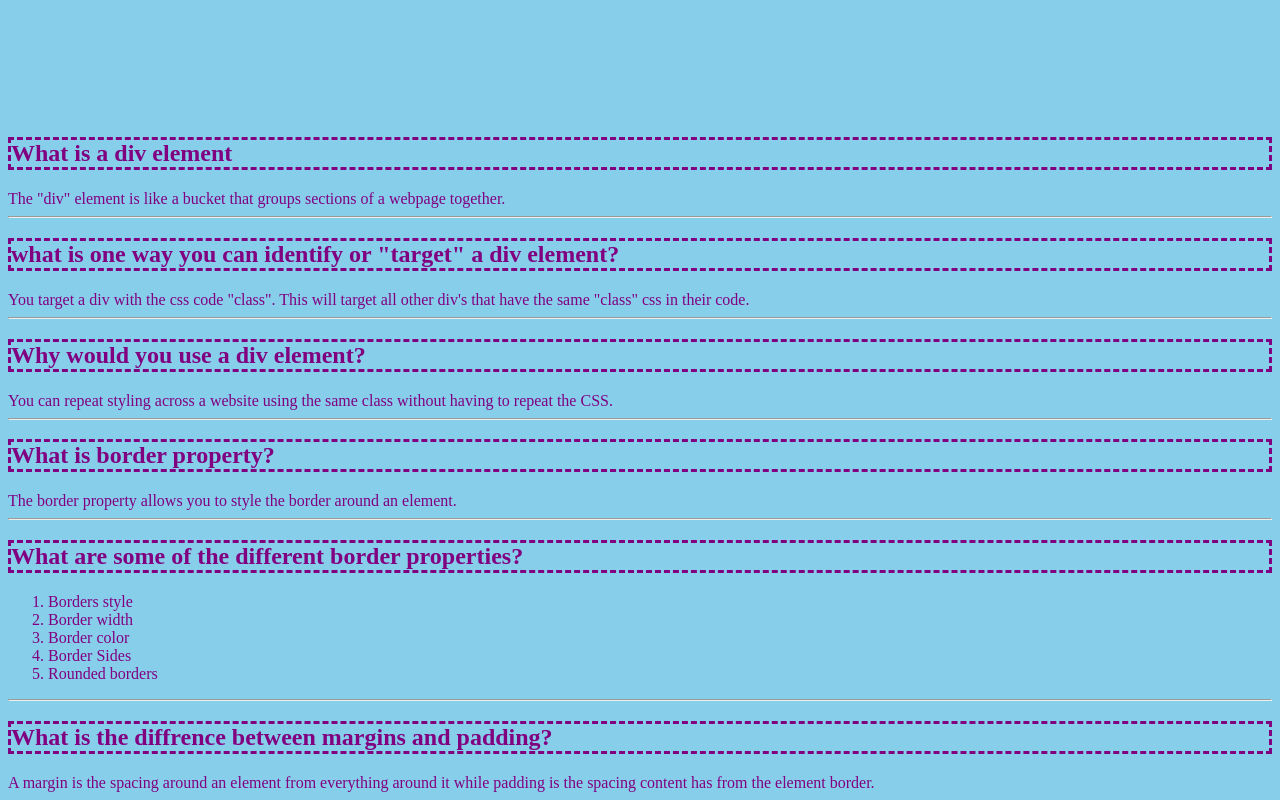
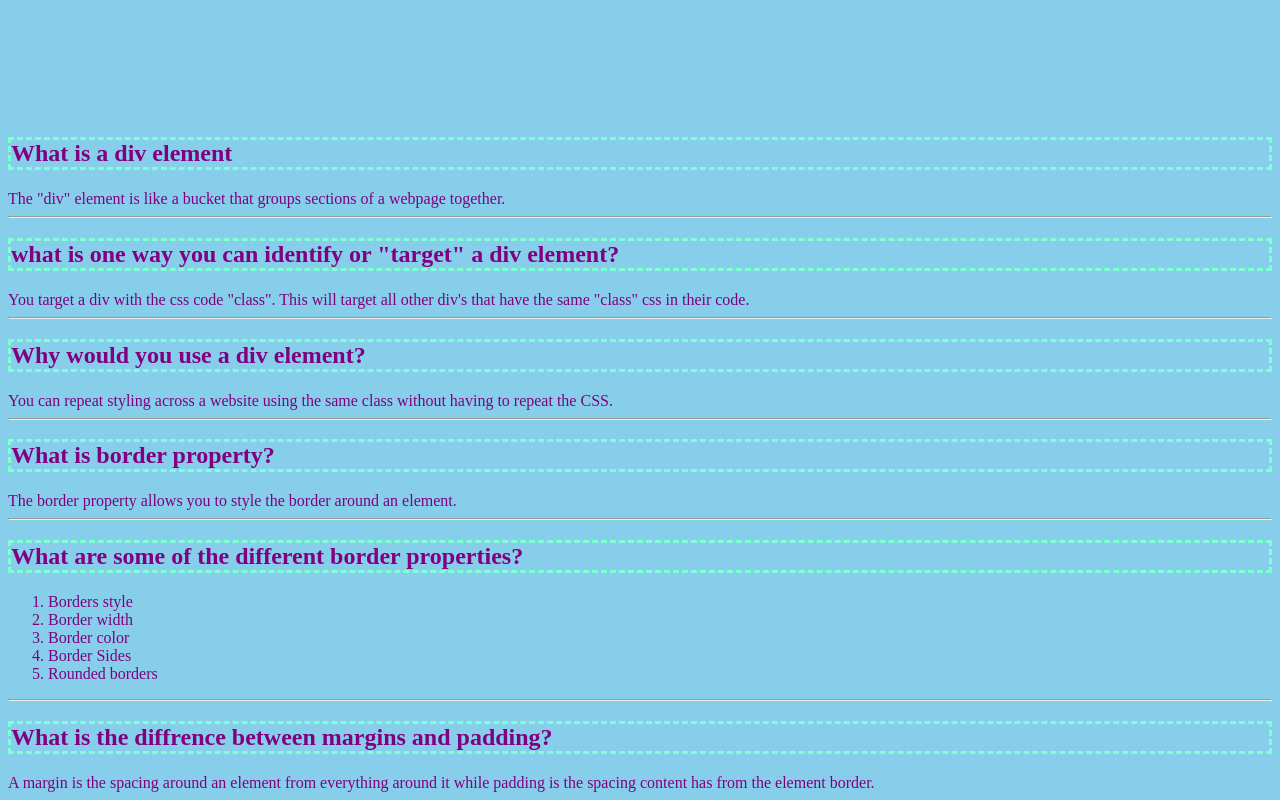
Before and after one commit to behradpoorakbar-gif/behradpoorakbar-gif.github.io, a plain HTML site: page csslesson2.html in a window 1280 px wide. Shown: the part 1690-2490 px from the top of the page. Drawn offline with Linux system fonts and the light colour scheme.

Commit message:
Update style.css

```diff
--- a/style.css
+++ b/style.css
@@ -22,5 +22,9 @@ h2 {
     color: purple;
   font-wieght: bolder;
   border-size: 16px;
-  border-style: dashed;
+  border-style: dashed
 }
+
+h2 {
+    border-color: aquamarine;
+}
```
